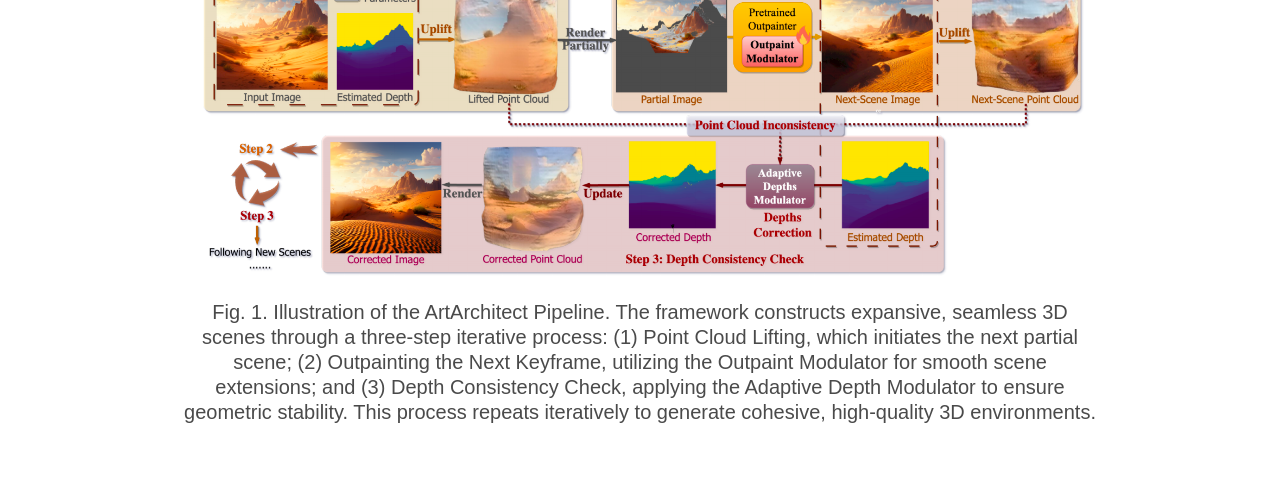
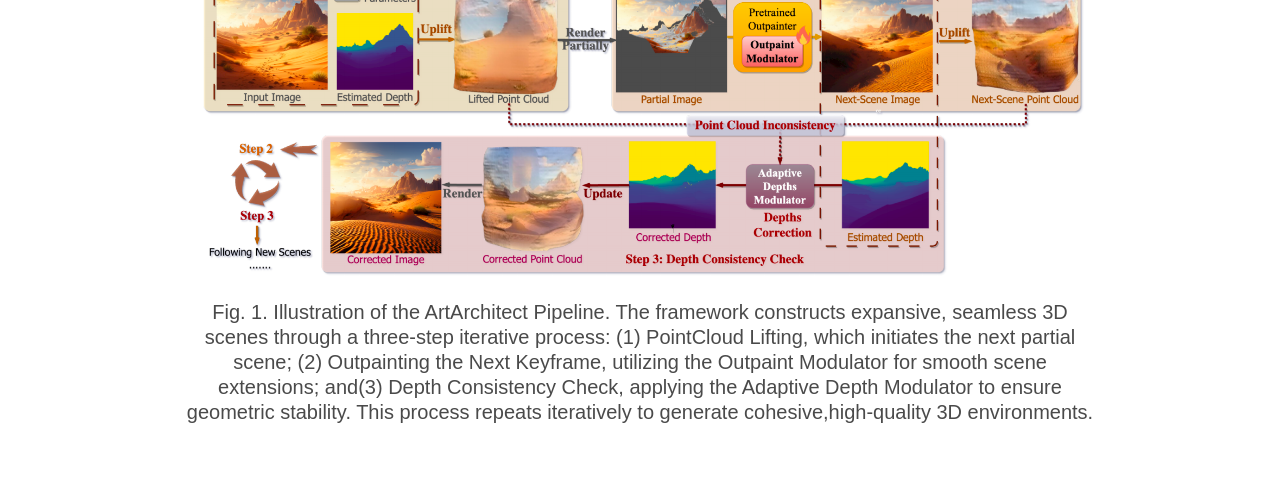
Before and after one commit to DanielYongZhang/ArtSeamlessArchitect.github.io, a plain HTML site: page index.html in a window 1280 px wide. Shown: the part 1325-1825 px from the top of the page. Drawn offline with nearby package versions, Linux system fonts and the light colour scheme; some icons are missing; a web font is replaced by a local one.

Commit message:
Update index.html

```diff
--- a/index.html
+++ b/index.html
@@ -107,10 +107,7 @@
       <h1 class="title is-3">Framework</h2>
       <img id="tree" src="static/images/ArtArchitect2.jpg" alt="ArtArchitect Image" height="100%">
       <h2 class="subtitle has-text-centered">
-        Fig. 1. Illustration of the ArtArchitect Pipeline. The framework constructs expansive, seamless 3D scenes through a three-step iterative process: (1) Point
-        Cloud Lifting, which initiates the next partial scene; (2) Outpainting the Next Keyframe, utilizing the Outpaint Modulator for smooth scene extensions; and
-        (3) Depth Consistency Check, applying the Adaptive Depth Modulator to ensure geometric stability. This process repeats iteratively to generate cohesive,
-        high-quality 3D environments.
+        Fig. 1. Illustration of the ArtArchitect Pipeline. The framework constructs expansive, seamless 3D scenes through a three-step iterative process: (1) PointCloud Lifting, which initiates the next partial scene; (2) Outpainting the Next Keyframe, utilizing the Outpaint Modulator for smooth scene extensions; and(3) Depth Consistency Check, applying the Adaptive Depth Modulator to ensure geometric stability. This process repeats iteratively to generate cohesive,high-quality 3D environments.
       </h2>
     </div>
   </div>
```
